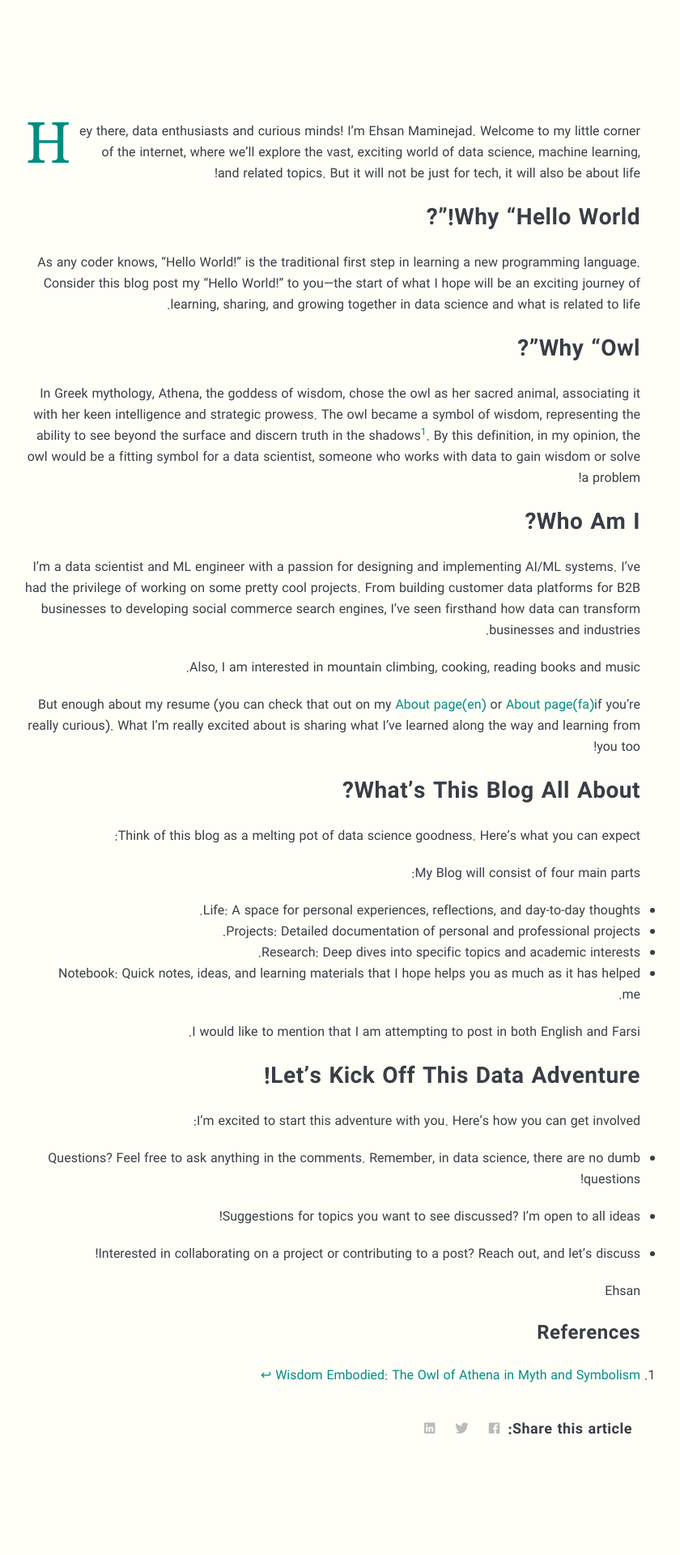
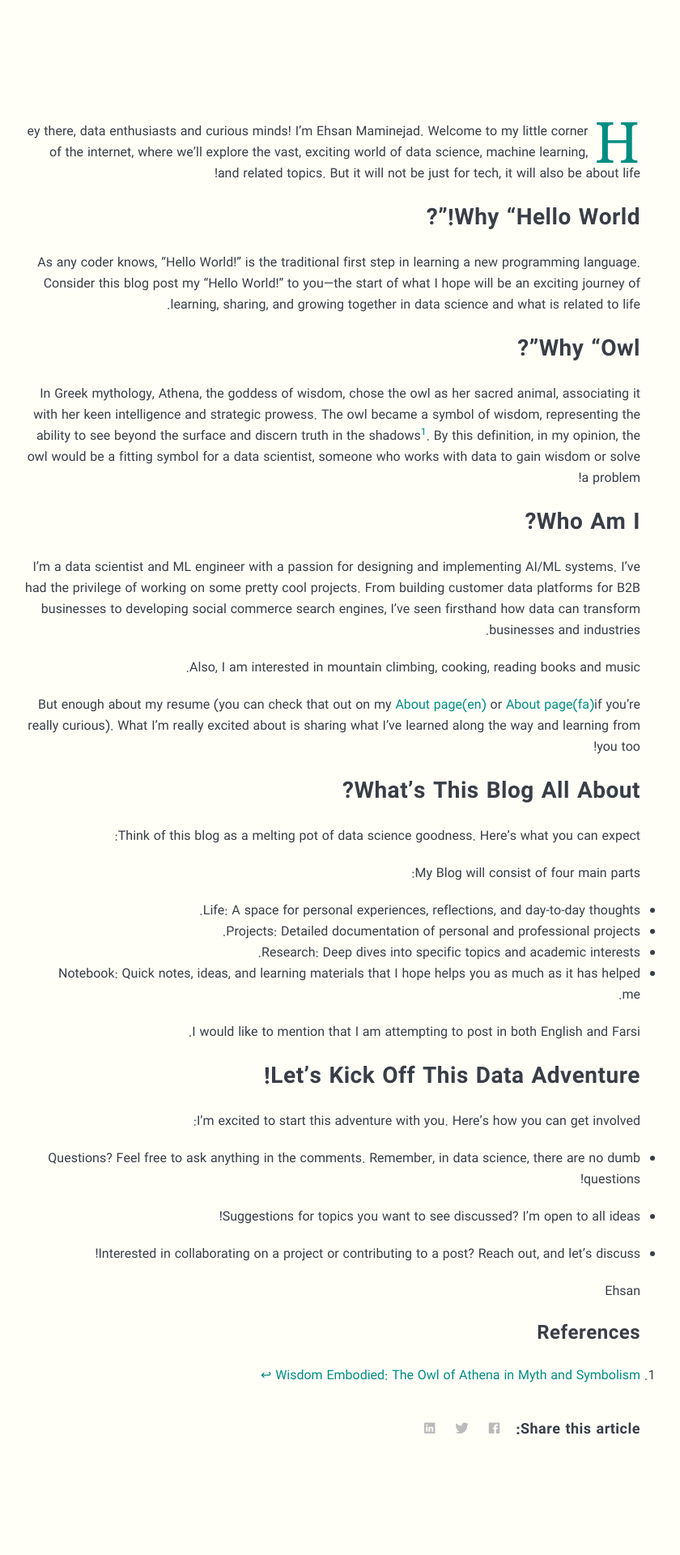
Before and after one commit to ehsanmnd/ehsanmnd.github.io, a Jekyll site: the page built from life/_posts/en/2024-10-19-hello-world.md, in a window 1280 px wide. Shown: the part 893-2813 px from the top of the page at 81% size, without its empty margins (229-1069 px from the left). Built offline with Jekyll 4.4.1, drawn with Linux system fonts in a browser that asks for light colours; nearby versions of some CDN libraries; comment, search, counter and statistics services are not loaded.

Commit message:
fix: add RTL direction fixes for post navigation, author, tags, and firstcharacter

```diff
--- a/_sass/4-layouts/_post.scss
+++ b/_sass/4-layouts/_post.scss
@@ -33,6 +33,11 @@
     margin-right: 10px;
     font-weight: 700;
 
+    [dir="rtl"] & {
+      margin-right: 0;
+      margin-left: 10px;
+    }
+
     .author-name {
       color: $gray;
       border-bottom: 1px solid transparent;
@@ -47,6 +52,12 @@
      position: relative;
      padding-left: 15px;
      font-weight: 700;
+
+     [dir="rtl"] & {
+       padding-left: 0;
+       padding-right: 15px;
+     }
+
      &:before {
        content: "";
        position: absolute;
@@ -57,16 +68,21 @@
        height: 5px;
        border-radius: 50%;
        background: $dark;
+
+       [dir="rtl"] & {
+         left: auto;
+         right: 0;
+       }
      }
    }
   }
 }
 
 .post-image {
-    background-size: cover;
-    background-position: center;
-    background-repeat: no-repeat;
-    background-color: $light-gray;
+  background-size: cover;
+  background-position: center;
+  background-repeat: no-repeat;
+  background-color: $light-gray;
   &:after {
     content: "";
     display: table;
@@ -108,6 +124,11 @@
     font-size: 18px;
     font-weight: 700;
     letter-spacing: 0.5px;
+
+    [dir="rtl"] & {
+      margin-right: 0;
+      margin-left: 10px;
+    }
   }
 
   .share__list {
@@ -185,10 +206,20 @@
 
   .prev {
     padding-right: 10px;
+
+    [dir="rtl"] & {
+      padding-right: 0;
+      padding-left: 10px;
+    }
   }
 
   .next {
     padding-left: 10px;
+
+    [dir="rtl"] & {
+      padding-left: 0;
+      padding-right: 10px;
+    }
   }
 
   .prev__excerpt,
@@ -242,4 +273,10 @@
   padding-top: 4px;
   padding-right: 8px;
   padding-left: 1px;
+
+  [dir="rtl"] & {
+    float: right;
+    padding-right: 1px;
+    padding-left: 8px;
+  }
 }
```
